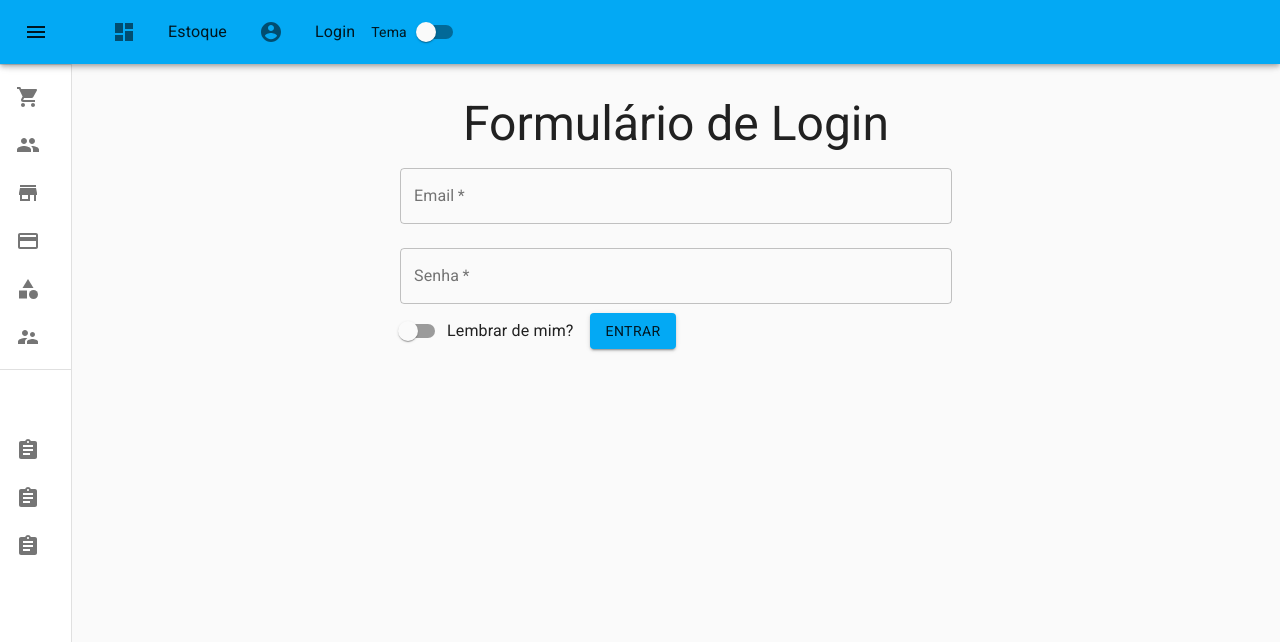
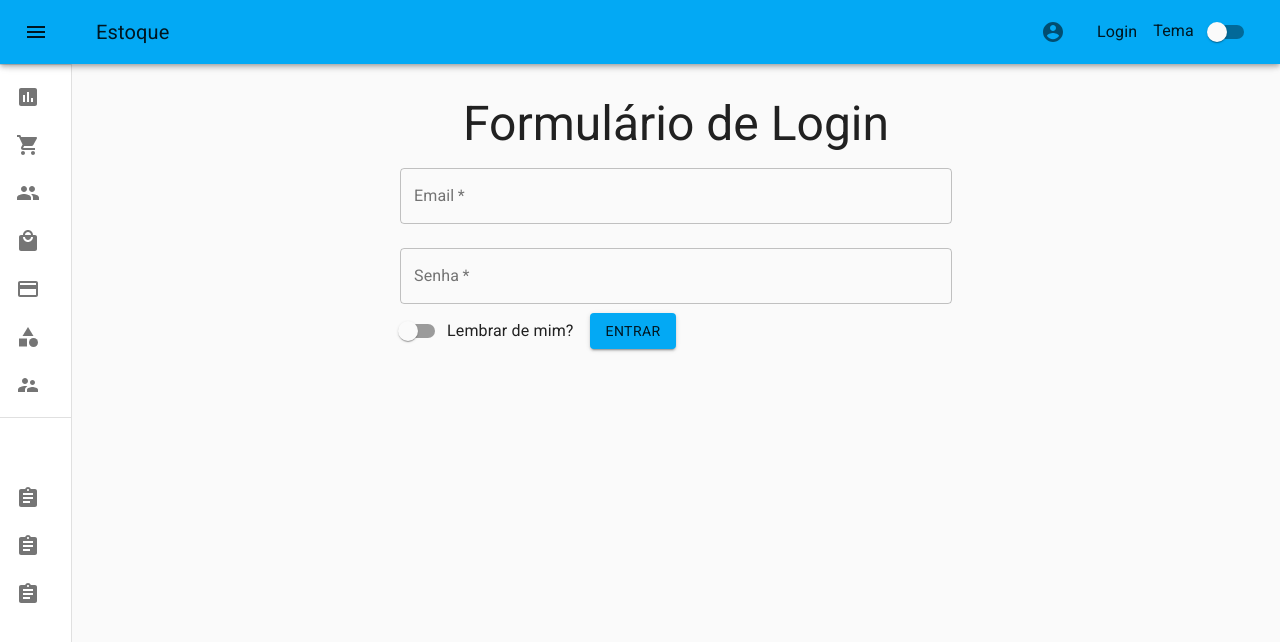
Before and after one commit to renan-throsa/stock-front-end, a React (Create React App) app: page /login in a window 1280 px wide. Shown: the top 642 px of the page. Built offline with nearby package versions, Linux system fonts and the light colour scheme.

Commit message:
Many small changes.

```diff
--- a/src/components/Dashboard.jsx
+++ b/src/components/Dashboard.jsx
@@ -9,6 +9,7 @@ import List from '@material-ui/core/List';
 import Divider from '@material-ui/core/Divider';
 import IconButton from '@material-ui/core/IconButton';
 import MenuIcon from '@material-ui/icons/Menu';
+import Typography from '@material-ui/core/Typography';
 import ChevronLeftIcon from '@material-ui/icons/ChevronLeft';
 import { mainListItems, secondaryListItems } from './ListItems';
 import Container from '@material-ui/core/Container';
@@ -16,7 +17,7 @@ import Switch from "@material-ui/core/Switch";
 import { orange, lightBlue, deepPurple, deepOrange } from "@material-ui/core/colors";
 import Routes from './Routes'
 import NavBar from './NavBar';
-
+import { Link } from "react-router-dom";
 
 const drawerWidth = 240;
 
@@ -149,12 +150,19 @@ export default function Dashboard() {
                         >
                             <MenuIcon />
                         </IconButton>
+                        <Typography component="h1" variant="h6" color="inherit" noWrap className={classes.title}>
+                            <Link to="/" style={{ color: 'inherit', textDecoration: 'inherit' }}>
+                                Estoque
+                            </Link>
+                        </Typography>
 
                         <NavBar />
 
+
                         <ThemeProvider theme={darkTheme}>
-                            <div> Tema </div>
-                            <Switch checked={darkState} onChange={handleThemeChange} />
+                            <Typography component="h2" color="inherit">
+                                Tema <Switch checked={darkState} onChange={handleThemeChange} />
+                            </Typography>
                         </ThemeProvider>
 
                     </Toolbar>
--- a/src/components/NavBar.jsx
+++ b/src/components/NavBar.jsx
@@ -6,7 +6,6 @@ import MenuItem from '@material-ui/core/MenuItem';
 import ListItemIcon from '@material-ui/core/ListItemIcon';
 import ListItemText from '@material-ui/core/ListItemText';
 import { makeStyles } from '@material-ui/core/styles';
-import DashboardIcon from '@material-ui/icons/Dashboard';
 import AccountCircleIcon from '@material-ui/icons/AccountCircle';
 import { context } from '../context/AuthContext'
 
@@ -24,12 +23,6 @@ export default function NavBar() {
 
     return (
         <MenuList className={classes.navDisplayFlex}>
-            <MenuItem button component={Link} to="/">
-                <ListItemIcon>
-                    <DashboardIcon />
-                </ListItemIcon>
-                <ListItemText primary="Estoque" />
-            </MenuItem>
             {authenticated ?
                 (<MenuItem button component={Link} to="/logout">
                     <ListItemIcon>
--- a/src/components/auth/Login.jsx
+++ b/src/components/auth/Login.jsx
@@ -9,7 +9,7 @@ import { context } from '../../context/AuthContext'
 export default function Login(props) {
     const [errorMessages, setErrorMessages] = useState([]);
     const [iserror, setIserror] = useState(false);
-    const { authenticated, handleLogin } = useContext(context)
+    const { handleLogin } = useContext(context)
 
     const send = (data) => {
         let api = new Api('Account/Login');
--- a/src/components/listItems.jsx
+++ b/src/components/listItems.jsx
@@ -7,14 +7,20 @@ import PeopleIcon from '@material-ui/icons/People';
 import SupervisorAccountIcon from '@material-ui/icons/SupervisorAccount';
 import AssignmentIcon from '@material-ui/icons/Assignment';
 import CategoryIcon from '@material-ui/icons/Category';
-import StoreIcon from '@material-ui/icons/Store';
 import PaymentIcon from '@material-ui/icons/Payment';
+import LocalMallIcon from '@material-ui/icons/LocalMall';
+import AssessmentIcon from '@material-ui/icons/Assessment';
 
 import { Link } from "react-router-dom";
 
 export const mainListItems = (
     <div>
-
+        <ListItem button component={Link} to="/">
+            <ListItemIcon>
+                <AssessmentIcon />
+            </ListItemIcon>
+            <ListItemText primary="Estoque" />
+        </ListItem>
         <ListItem button component={Link} to="/order">
             <ListItemIcon>
                 <ShoppingCartIcon />
@@ -29,7 +35,7 @@ export const mainListItems = (
         </ListItem>
         <ListItem button component={Link} to="/product">
             <ListItemIcon>
-                <StoreIcon />
+                <LocalMallIcon />
             </ListItemIcon>
             <ListItemText primary="Produtos" />
         </ListItem>
--- a/src/context/AuthContext.js
+++ b/src/context/AuthContext.js
@@ -6,6 +6,7 @@ function AuthProvider({ children }) {
     const [authenticated, setAuthenticated] = useState(false)
 
     const handleLogin = (result) => { localStorage.setItem('token', result); setAuthenticated(true) }
+
     return (
         <context.Provider value={{ authenticated, handleLogin }}>
             {children}
```
Also changed, not shown: 1 other file (tests, documents, lock files or other folders).
